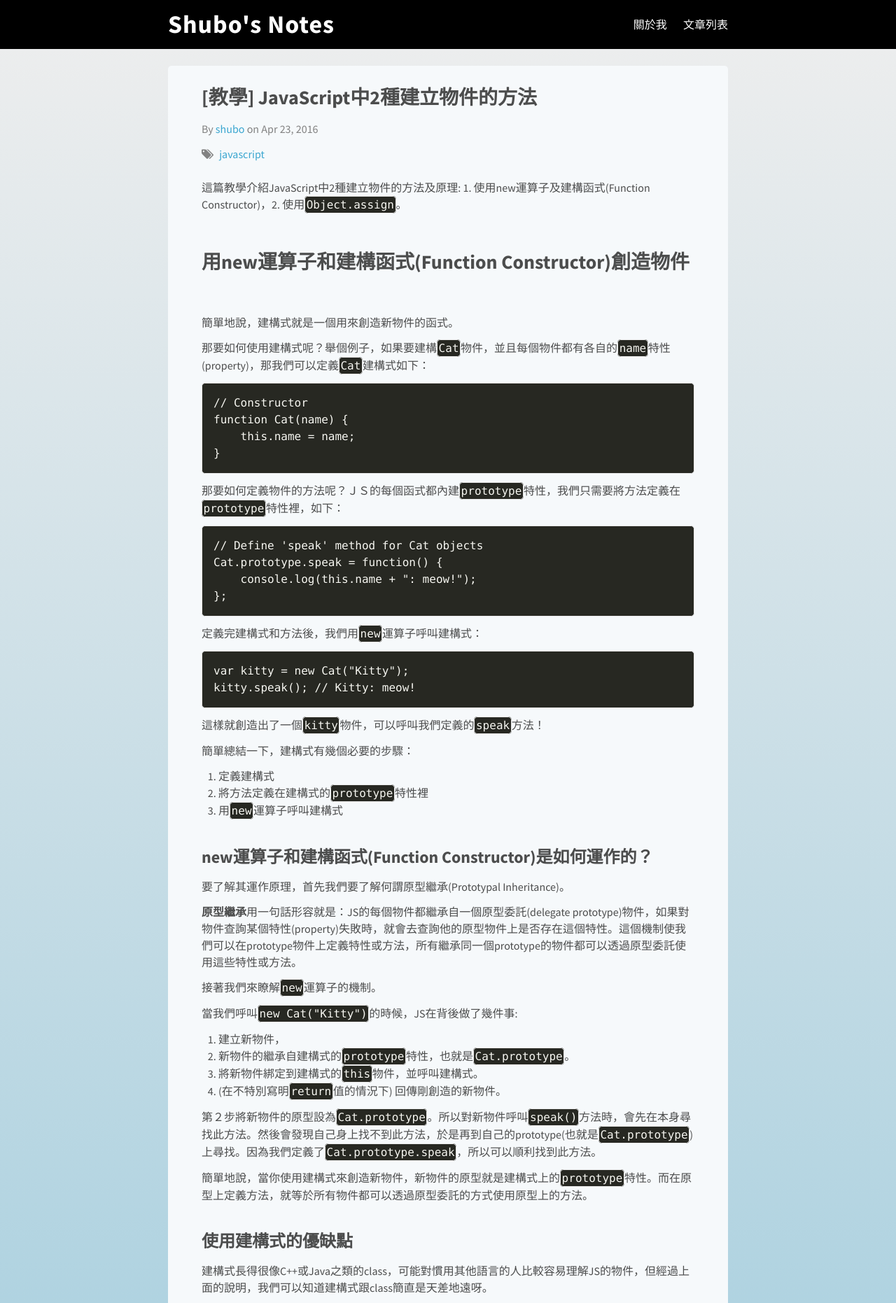
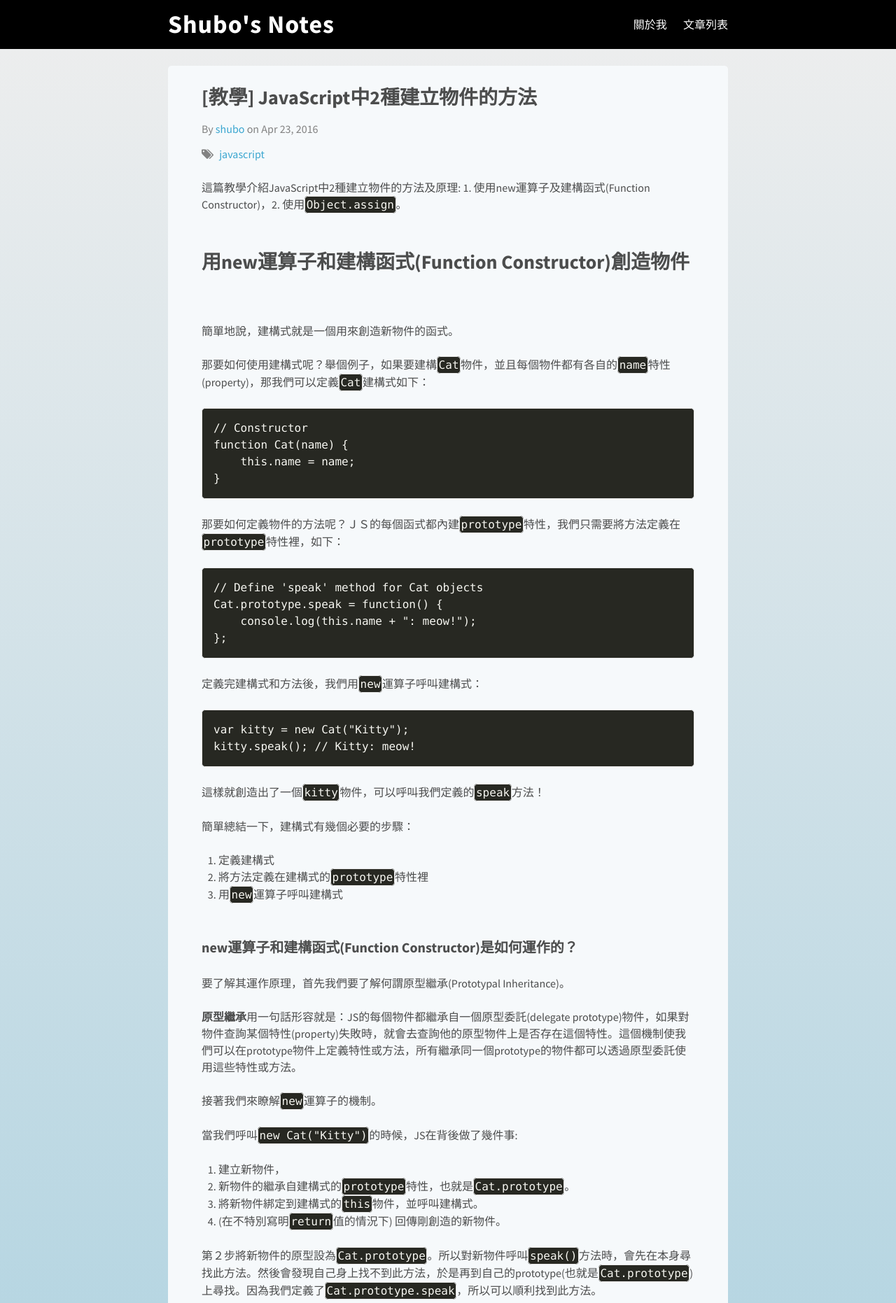
Before and after one commit to shuboc/shuboc.github.io, a Jekyll site: the page built from _posts/2016-04-23-javascript-create-object.md, in a window 1280 px wide. Shown: the top 1862 px of the page at 70% size. Built offline with Jekyll 4.4.1, drawn with Linux system fonts in a browser that asks for light colours; nearby versions of some CDN libraries; library files that are not in the unit come from our copies; comment, search, counter and statistics services are not loaded.

Commit message:
Adjust styles

```diff
--- a/_sass/_layout.scss
+++ b/_sass/_layout.scss
@@ -257,12 +257,19 @@ $header-height: 70px;
     }
 
     h3 {
-      font-size: 24px;
-      margin-top: 1.5 * $spacing-unit;
+      font-size: 20px;
+      margin-top: 2 * $spacing-unit;
 
       @include media-query($on-palm) {
         font-size: 18px;
       }
+    }
+
+    h1, h2, h3, h4, h5, h6,
+    p, blockquote, pre,
+    ul, ol, dl, figure,
+    %vertical-rhythm {
+        margin-bottom: 1 * $spacing-unit;
     }
 
     // h2 {
```
